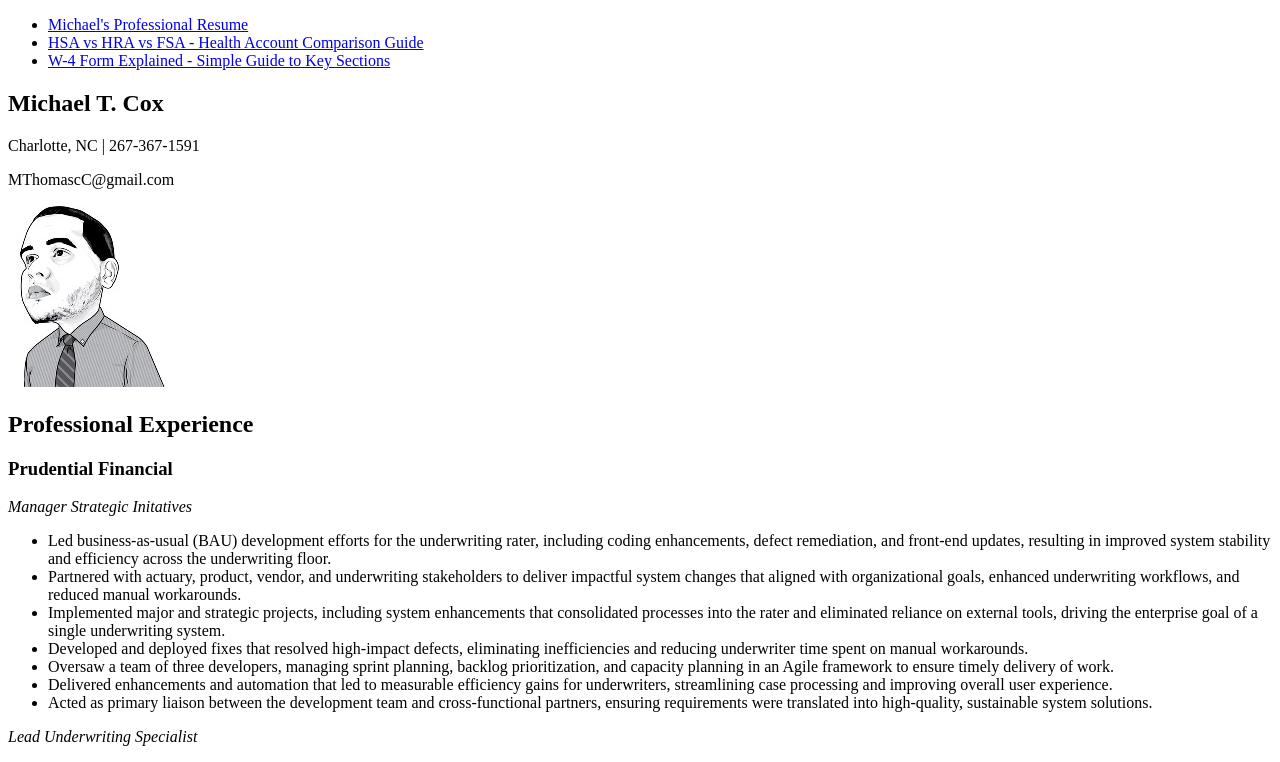
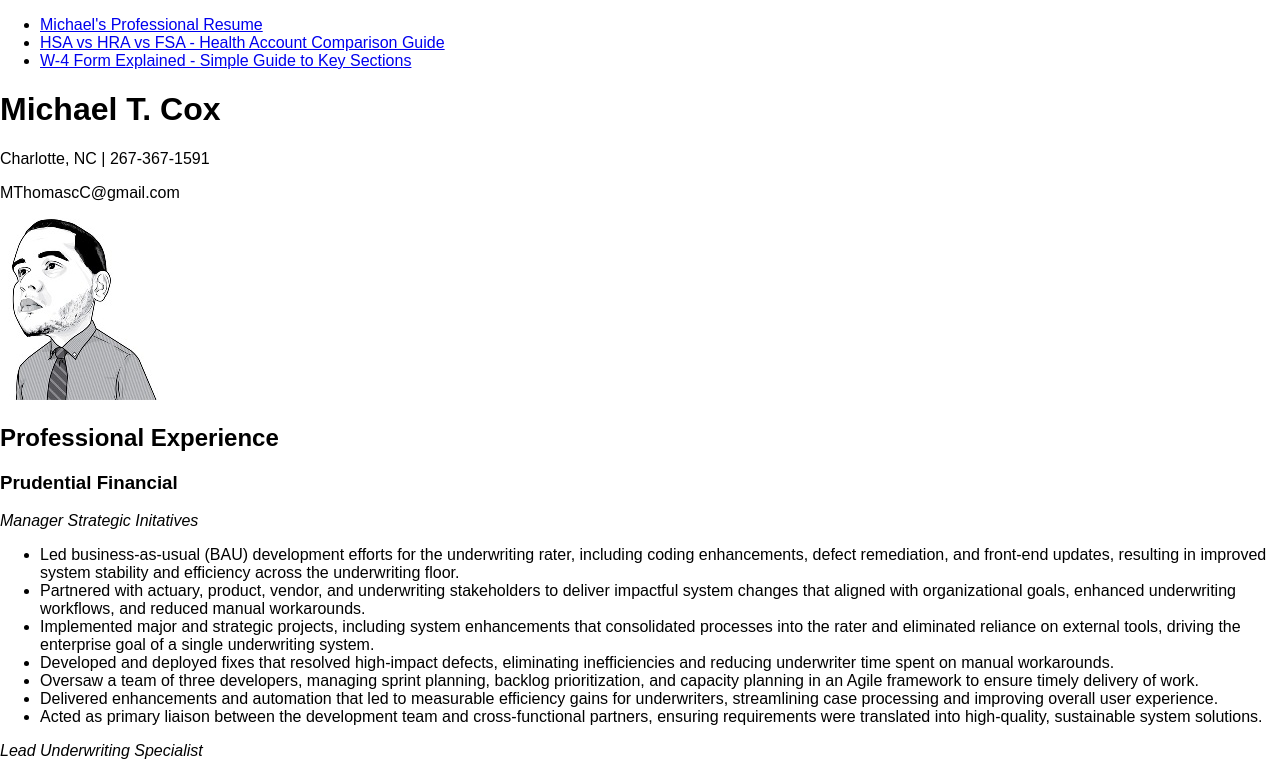
Before and after one commit to MThomasCox/coursera-web-development-project-2, a plain HTML site: page index.html in a window 1280 px wide. Shown: the top 762 px of the page. Drawn offline with Linux system fonts and the light colour scheme.

Commit message:
adding style.css and normalize.css to html files

```diff
--- a/index.html
+++ b/index.html
@@ -3,12 +3,14 @@
 <head>
   <meta charset="utf-8">
   <title>Project 1</title>
+	<link rel="stylesheet" href="css/style.css">
+  <link rel="stylesheet" type="text/css" href="css/normalize.css">
 </head>
 <body>
 	<header>
 		<nav>
 			<ul>
-				<li><a href="index.html">Michael's Professional Resume</a></li>
+				<li><a href="index.html">Michael&apos;s Professional Resume</a></li>
 				<li><a href="benefits-comparison.html">HSA vs HRA vs FSA - Health Account Comparison Guide</a></li>
 				<li><a href="w4.html">W-4 Form Explained - Simple Guide to Key Sections</a></li>
 			</ul>
```
Also changed, not shown: benefits-comparison.html (+2 -0 lines), w4.html (+2 -0 lines).
